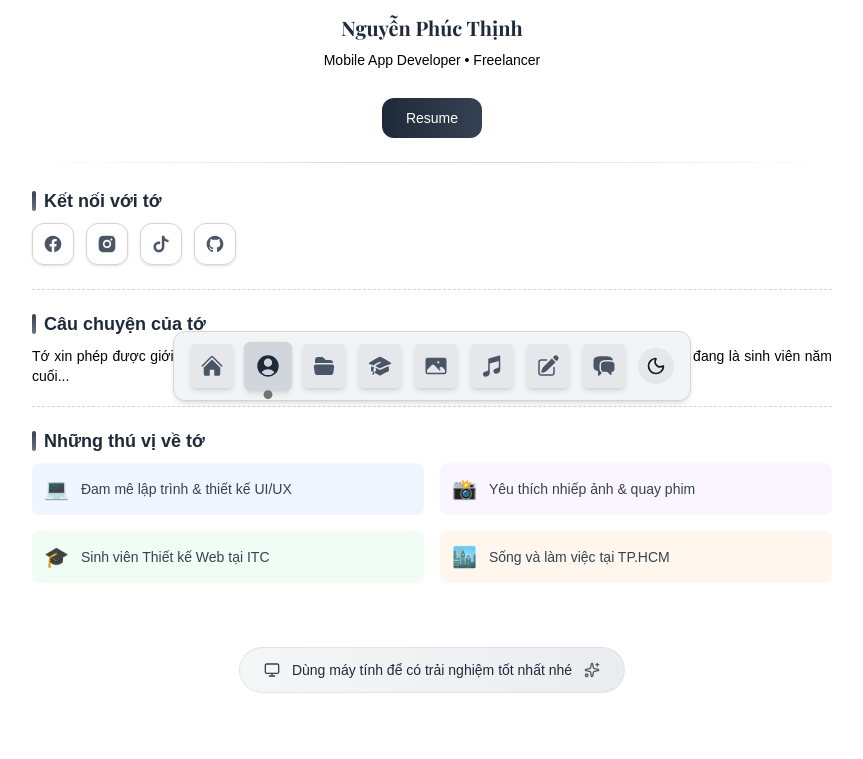
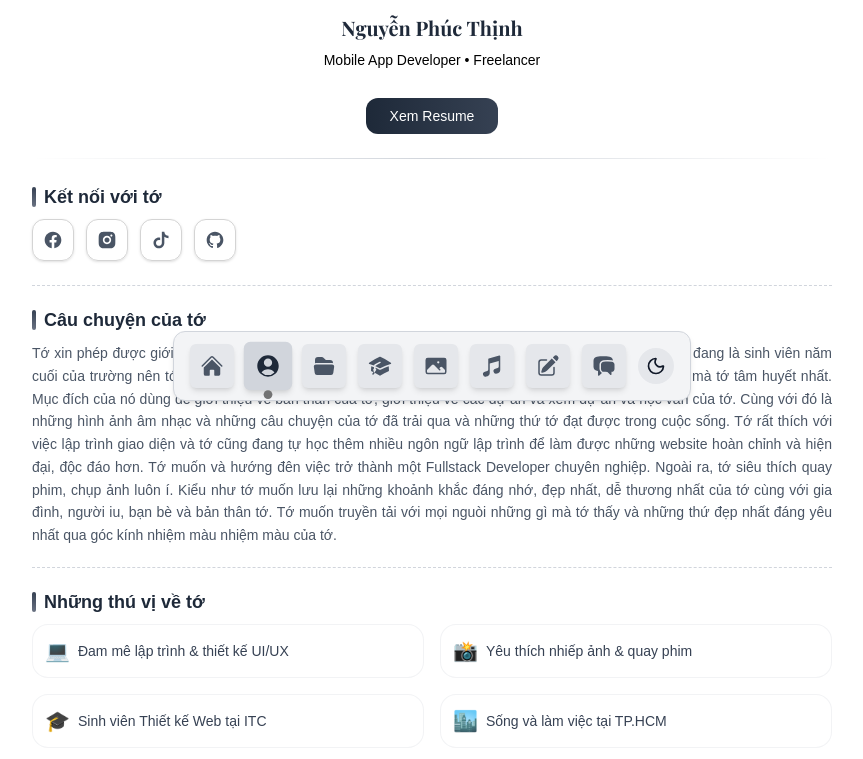
Before and after one commit to Thinh521/thinh_dev, a Next.js app: page /about in a window 1280 px wide. Shown: the part 359-1118 px from the top of the page, without its empty margins (208-1071 px from the left). Built offline with nearby package versions, Linux system fonts and the light colour scheme; a web font is replaced by a local one.

Commit message:
Cập nhật: Giao diện About

```diff
--- a/app/about/page.tsx
+++ b/app/about/page.tsx
@@ -1,10 +1,29 @@
 "use client";
 
 import Image from "next/image";
-import Link from "next/link";
 import { IMAGES } from "@/public/assets/images/images";
 import SocialLinks from "../components/SocialLinks/SocialLinks";
 import Header from "../components/Header/Header";
+import Button from "../components/Button/Button";
+
+const aboutItems = [
+  {
+    icon: "💻",
+    text: "Đam mê lập trình & thiết kế UI/UX",
+  },
+  {
+    icon: "📸",
+    text: "Yêu thích nhiếp ảnh & quay phim",
+  },
+  {
+    icon: "🎓",
+    text: "Sinh viên Thiết kế Web tại ITC",
+  },
+  {
+    icon: "🏙️",
+    text: "Sống và làm việc tại TP.HCM",
+  },
+];
 
 const AboutPage = () => {
   return (
@@ -34,22 +53,9 @@ const AboutPage = () => {
 
       <section className="mb-6">
         <div className="flex flex-col gap-6">
-          <Link
-            href="/cv"
-            className="group w-max relative inline-flex items-center gap-2 mx-auto
-              bg-gradient-to-r from-gray-800 to-gray-700
-              hover:from-gray-700 hover:to-gray-600
-              dark:from-gray-100 dark:to-gray-200
-              dark:hover:from-white dark:hover:to-gray-100
-              text-white dark:text-gray-800
-              px-6 py-2.5 rounded-xl font-medium
-              transition-all duration-300 ease-in-out text-base
-              transform hover:scale-105 hover:shadow-lg
-              focus:outline-none focus:ring-2 focus:ring-gray-500 focus:ring-offset-2"
-            aria-label="Xem CV của tôi"
-          >
-            <span className="text-sm">Resume</span>
-          </Link>
+          <div className="mx-auto">
+            <Button href="/contact">Xem Resume</Button>
+          </div>
 
           <div className="w-full h-px bg-gradient-to-r from-transparent via-gray-300 to-transparent dark:via-gray-600"></div>
 
@@ -67,15 +73,27 @@ const AboutPage = () => {
         <div className="border-t border-dashed border-gray-300 dark:border-neutral-700 w-auto"></div>
       </section>
 
-      {/* Story */}
       <section>
         <h1 className="text-lg font-semibold mb-2 text-gray-800 dark:text-white flex items-center gap-2">
           <span className="w-1 h-5 bg-gradient-to-b from-gray-700 to-gray-500 rounded-full"></span>
           Câu chuyện của tớ
         </h1>
-        <p className="text-sm text-justify">
+        <p className="text-sm text-justify leading-relaxed text-gray-600 dark:text-gray-400">
           Tớ xin phép được giới thiệu nhiều hơn về bản thân nhé. Tớ hiện đang
-          sống và làm việc tại TP.HCM. Tớ đang là sinh viên năm cuối...
+          sống và làm việc tại TP.HCM. Tớ đang là sinh viên năm cuối của trường
+          nên tớ thực hiện và làm những dự án để tốt nghiệp. Website này cũng là
+          những dự án mà tớ tâm huyết nhất. Mục đích của nó dùng để giới thiệu
+          về bản thân của tớ, giới thiệu về các dự án và xem dự án và học vấn
+          của tớ. Cùng với đó là những hình ảnh âm nhạc và những câu chuyện của
+          tớ đã trải qua và những thứ tớ đạt được trong cuộc sống. Tớ rất thích
+          với việc lập trình giao diện và tớ cũng đang tự học thêm nhiều ngôn
+          ngữ lập trình để làm được những website hoàn chỉnh và hiện đại, độc
+          đáo hơn. Tớ muốn và hướng đên việc trở thành một Fullstack Developer
+          chuyên nghiệp. Ngoài ra, tớ siêu thích quay phim, chụp ảnh luôn í.
+          Kiểu như tớ muốn lưu lại những khoảnh khắc đáng nhớ, đẹp nhất, dễ
+          thương nhất của tớ cùng với gia đình, người iu, bạn bè và bản thân tớ.
+          Tớ muốn truyền tải với mọi nguòi những gì mà tớ thấy và những thứ đẹp
+          nhất đáng yêu nhất qua góc kính nhiệm màu nhiệm màu của tớ.
         </p>
       </section>
 
@@ -83,37 +101,23 @@ const AboutPage = () => {
         <div className="border-t border-dashed border-gray-300 dark:border-neutral-700 w-auto"></div>
       </section>
 
-      {/* Fun Facts */}
       <div className="mt-4 dark:border-gray-700">
         <h1 className="text-lg font-semibold mb-2 text-gray-800 dark:text-white flex items-center gap-2">
           <span className="w-1 h-5 bg-gradient-to-b from-gray-700 to-gray-500 rounded-full"></span>
           Những thú vị về tớ
         </h1>
         <div className="grid grid-cols-1 md:grid-cols-2 gap-4">
-          <div className="flex items-center gap-3 p-3 bg-blue-50 dark:bg-blue-900/20 rounded-lg">
-            <span className="text-xl">💻</span>
-            <span className="text-sm text-gray-700 dark:text-gray-300">
-              Đam mê lập trình & thiết kế UI/UX
-            </span>
-          </div>
-          <div className="flex items-center gap-3 p-3 bg-purple-50 dark:bg-purple-900/20 rounded-lg">
-            <span className="text-xl">📸</span>
-            <span className="text-sm text-gray-700 dark:text-gray-300">
-              Yêu thích nhiếp ảnh & quay phim
-            </span>
-          </div>
-          <div className="flex items-center gap-3 p-3 bg-green-50 dark:bg-green-900/20 rounded-lg">
-            <span className="text-xl">🎓</span>
-            <span className="text-sm text-gray-700 dark:text-gray-300">
-              Sinh viên Thiết kế Web tại ITC
-            </span>
-          </div>
-          <div className="flex items-center gap-3 p-3 bg-orange-50 dark:bg-orange-900/20 rounded-lg">
-            <span className="text-xl">🏙️</span>
-            <span className="text-sm text-gray-700 dark:text-gray-300">
-              Sống và làm việc tại TP.HCM
-            </span>
-          </div>
+          {aboutItems.map((item, index) => (
+            <div
+              key={index}
+              className={`flex items-center gap-2 p-3 bg-white/70 dark:bg-gray-800/70 backdrop-blur-sm border border-gray-200/50 dark:border-gray-700/50 rounded-2xl`}
+            >
+              <span className="text-xl">{item.icon}</span>
+              <span className="text-sm text-gray-700 dark:text-gray-300">
+                {item.text}
+              </span>
+            </div>
+          ))}
         </div>
       </div>
     </article>
--- a/app/components/Button/Button.tsx
+++ b/app/components/Button/Button.tsx
@@ -27,7 +27,7 @@ const Button: React.FC<GradientButtonProps> = ({
     dark:from-gray-100 dark:to-gray-200
     dark:hover:from-white dark:hover:to-gray-100
     text-white dark:text-gray-800
-    px-6 py-2.5 rounded-xl font-medium
+    px-6 py-2 rounded-xl font-medium
     transition-all duration-300 ease-in-out text-base
     transform hover:scale-105 hover:shadow-lg
     focus:outline-none focus:ring-2 focus:ring-gray-500 focus:ring-offset-2
@@ -36,7 +36,7 @@ const Button: React.FC<GradientButtonProps> = ({
   const content = (
     <>
       {leftIcon && <span className="text-lg">{leftIcon}</span>}
-      <span>{children}</span>
+      <span className="text-sm">{children}</span>
       {rightIcon && <span className="text-lg">{rightIcon}</span>}
     </>
   );
```
